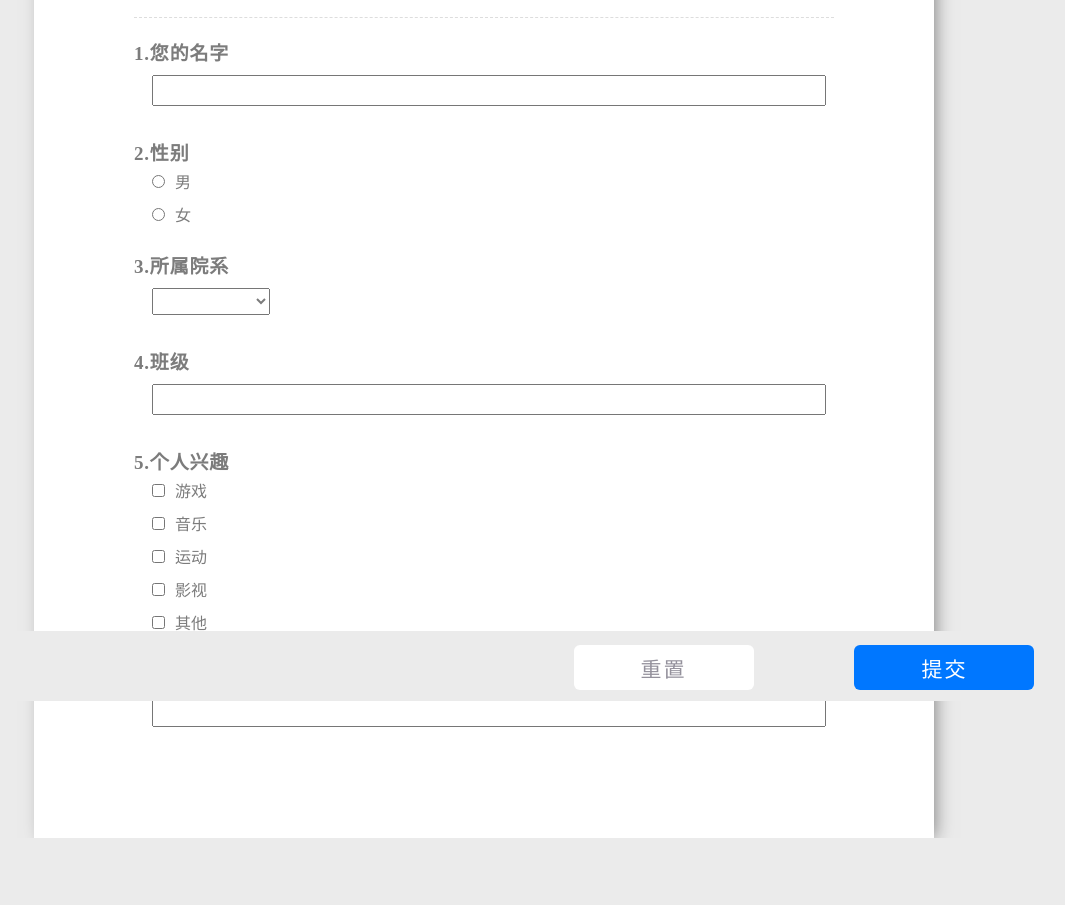
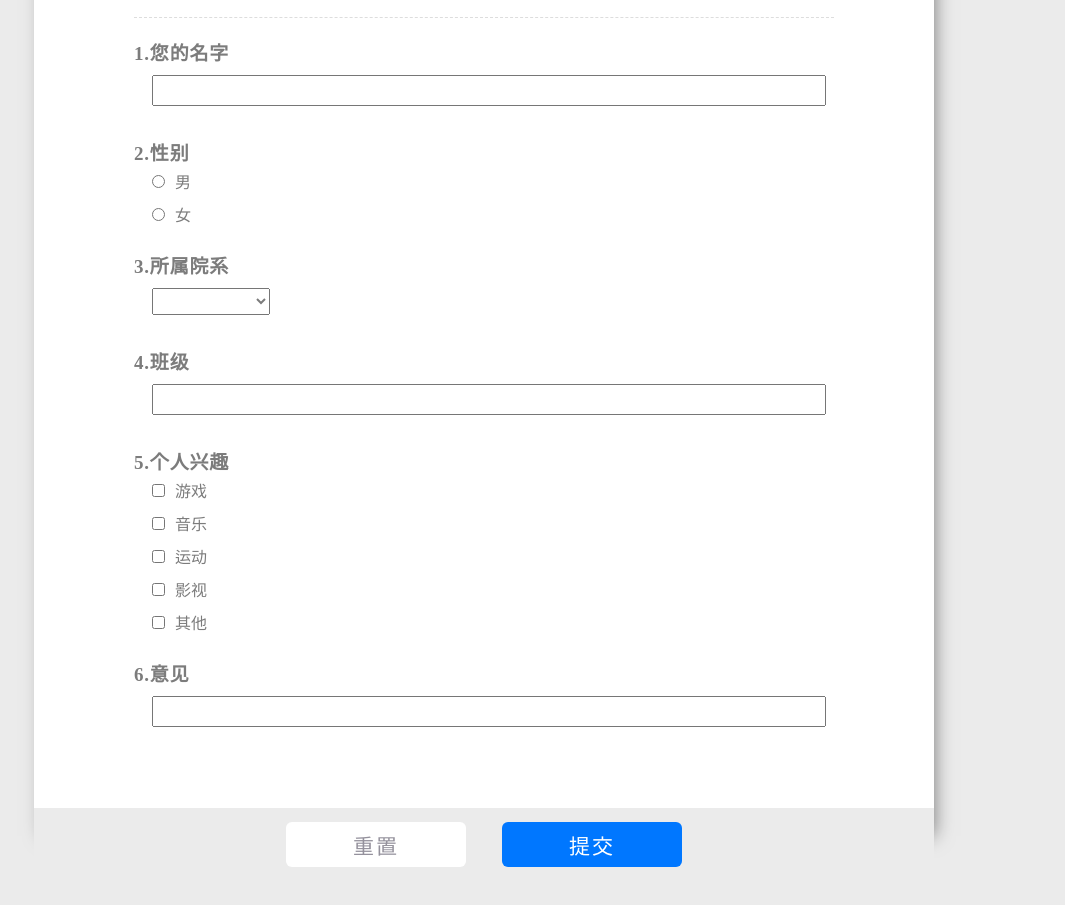
Before and after one commit to AzSail/Frist-blog, a plain HTML site: page question.html in a window 1280 px wide. Shown: the part 99-1004 px from the top of the page, without its empty margins (156-1221 px from the left). Before the commit the page ends 937 px from the top, so only its background shows below. Drawn offline with Linux system fonts and the light colour scheme.

Commit message:
first commit

```diff
--- a/css/question.css
+++ b/css/question.css
@@ -19,13 +19,13 @@ li{
     min-height: auto;
     background-color: white;
     margin: 0 auto;
+    height: 915px;
 }
 
 .footer {
-    position: fixed;
+    position: relative;
     background-color: rgb(235, 235, 235);
-    min-width: 1920px;
-    bottom: 0px;
+    bottom: 30px;
     height: 70px;
 }
 
@@ -41,7 +41,7 @@ li{
 
 .content {
     width: 700px;
-    min-height: 800px;
+    height: 800px;
     margin: 0 auto;
 
 }
@@ -103,7 +103,7 @@ li{
 
 .footer-reset{
     position: absolute;
-    left: 38%;
+    left: 28%;
     top:20%;
     width: 180px;
     height: 45px;
@@ -123,7 +123,7 @@ li{
 .footer-submit{
     position: absolute;
     top:20%;
-    right: 38%;
+    right: 28%;
     width: 180px;
     height: 45px;
     font-size: 21px;
--- a/question.html
+++ b/question.html
@@ -51,12 +51,13 @@
                 <p class="question">6.意见</p>
                 <input type="text" class="input-box">
             </div>
+            <div class="footer">
+                <input type="reset" value="重置" class="footer-reset">
+                <input type="submit" value="提交" class="footer-submit">
+                </form>
+            </div>
     </div>
-    <div class="footer">
-        <input type="reset" value="重置" class="footer-reset">
-        <input type="submit" value="提交" class="footer-submit">
-        </form>
-    </div>
+
 </body>
 
 </html>
```
